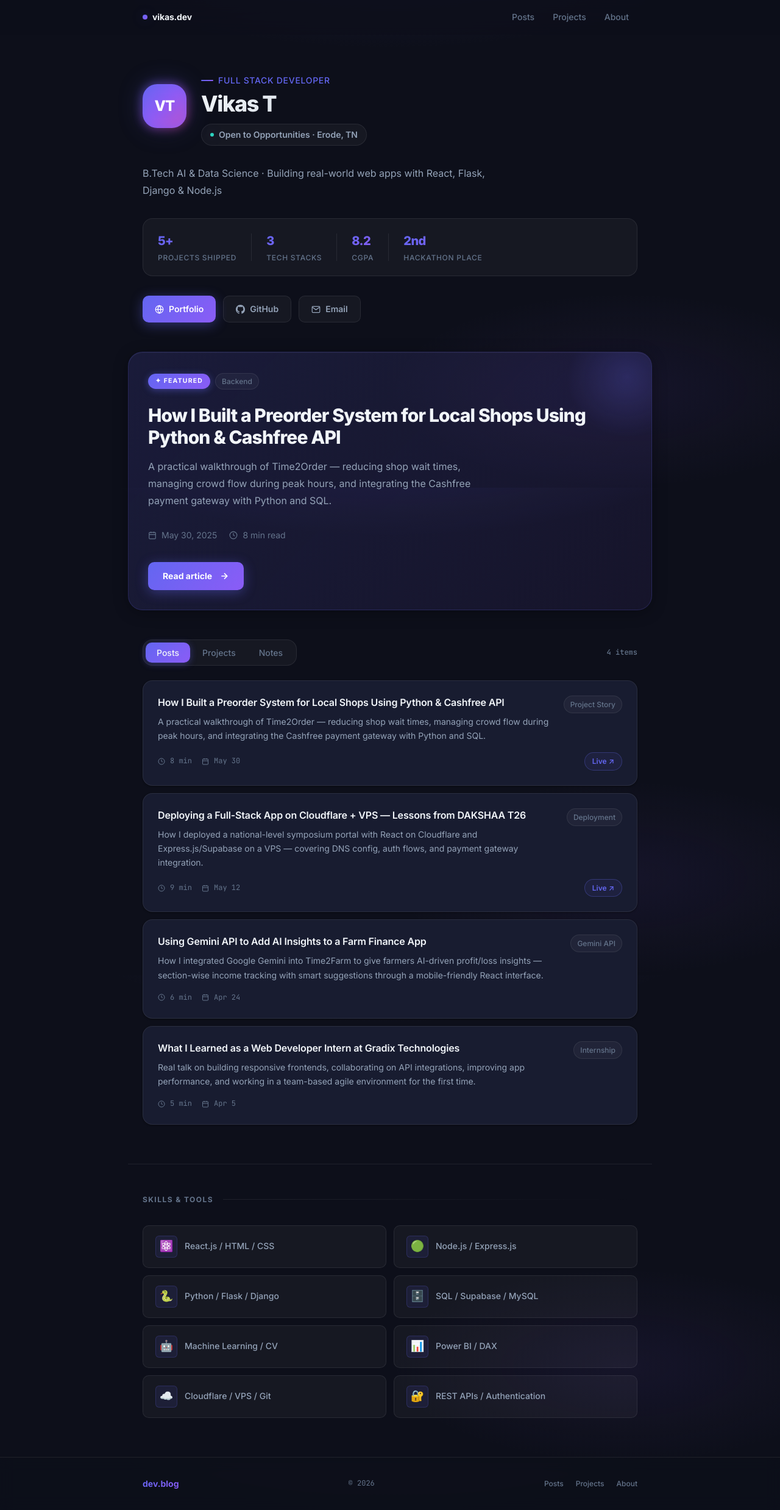
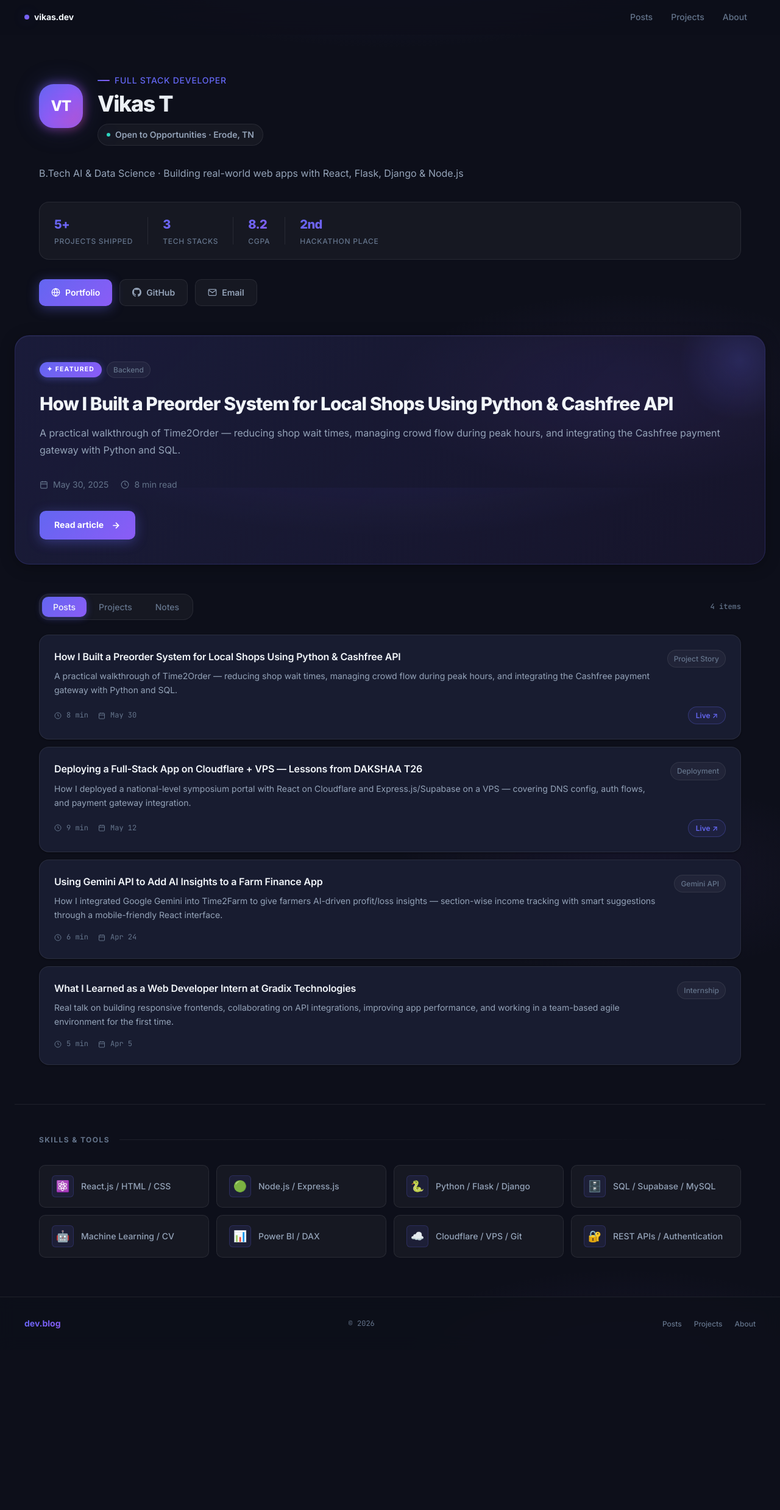
Before and after one commit to Vikasthangavel/blog, a React (Vite) app: page / in a window 1280 px wide. Shown: the whole page at 61% size. After the commit the page ends 2215 px from the top, so only its background shows below. Built offline with nearby package versions, Linux system fonts and the light colour scheme.

Commit message:
UI theme

```diff
--- a/src/components/AuthorCard.css
+++ b/src/components/AuthorCard.css
@@ -1,8 +1,7 @@
 /* ── AuthorCard — Hero Section ── */
 .author-card {
-  max-width: var(--max-width);
-  margin: 0 auto;
-  padding: var(--space-16) var(--space-6) var(--space-12);
+  width: 100%;
+  padding: var(--space-16) var(--space-10) var(--space-12);
   animation: fadeUp 0.6s ease both;
 }
 
@@ -107,7 +106,6 @@
   color: var(--text-secondary);
   line-height: 1.7;
   margin-bottom: var(--space-8);
-  max-width: 58ch;
 }
 
 /* Stats row */
--- a/src/components/FeaturedPost.css
+++ b/src/components/FeaturedPost.css
@@ -1,8 +1,8 @@
 /* ── Featured Post ── */
 .featured-post {
-  max-width: var(--max-width);
-  margin: 0 auto var(--space-12);
-  padding: var(--space-8);
+  width: 100%;
+  margin-bottom: var(--space-12);
+  padding: var(--space-10);
   background: var(--grad-surface);
   border: 1px solid rgba(99,102,241,0.2);
   border-radius: var(--radius-xl);
@@ -66,7 +66,6 @@
   font-size: var(--text-base);
   color: var(--text-secondary);
   line-height: 1.75;
-  max-width: 58ch;
   margin-bottom: var(--space-8);
 }
 
--- a/src/components/Footer.css
+++ b/src/components/Footer.css
@@ -5,9 +5,8 @@
 }
 
 .footer__inner {
-  max-width: var(--max-width);
-  margin: 0 auto;
-  padding: var(--space-8) var(--space-6);
+  width: 100%;
+  padding: var(--space-8) var(--space-10);
   display: flex;
   align-items: center;
   justify-content: space-between;
--- a/src/components/Navbar.css
+++ b/src/components/Navbar.css
@@ -16,9 +16,8 @@
 }
 
 .navbar__inner {
-  max-width: var(--max-width);
-  margin: 0 auto;
-  padding: 0 var(--space-6);
+  width: 100%;
+  padding: 0 var(--space-10);
   height: 56px;
   display: flex;
   align-items: center;
--- a/src/components/SkillsSection.css
+++ b/src/components/SkillsSection.css
@@ -1,8 +1,7 @@
 /* ── Skills Section ── */
 .skills {
-  max-width: var(--max-width);
-  margin: 0 auto;
-  padding: var(--space-12) var(--space-6) var(--space-16);
+  width: 100%;
+  padding: var(--space-12) var(--space-10) var(--space-16);
   border-top: 1px solid var(--border);
   animation: fadeUp 0.6s 0.35s ease both;
 }
@@ -30,7 +29,7 @@
 
 .skills__grid {
   display: grid;
-  grid-template-columns: repeat(2, 1fr);
+  grid-template-columns: repeat(4, 1fr);
   gap: var(--space-3);
 }
 
--- a/src/components/TabSection.css
+++ b/src/components/TabSection.css
@@ -1,8 +1,7 @@
 /* ── TabSection ── */
 .tab-section {
-  max-width: var(--max-width);
-  margin: 0 auto;
-  padding: 0 var(--space-6) var(--space-16);
+  width: 100%;
+  padding: 0 var(--space-10) var(--space-16);
   animation: fadeUp 0.6s 0.25s ease both;
 }
 
--- a/src/index.css
+++ b/src/index.css
@@ -56,7 +56,7 @@
   --radius-xl:24px; --radius-full:9999px;
 
   --transition: 0.2s ease;
-  --max-width: 860px;
+  --max-width: 100%;
 }
 
 html { scroll-behavior: smooth; }
--- a/src/pages/PostPage.css
+++ b/src/pages/PostPage.css
@@ -1,15 +1,13 @@
 .post-page {
-  max-width: 720px;
-  margin: 0 auto;
-  padding: var(--space-12) var(--space-6) var(--space-16);
+  width: 100%;
+  padding: var(--space-12) var(--space-10) var(--space-16);
   min-height: 100vh;
   animation: fadeUp 0.5s ease both;
 }
 
 .post-page__not-found {
-  max-width: 720px;
-  margin: 0 auto;
-  padding: var(--space-16) var(--space-6);
+  width: 100%;
+  padding: var(--space-16) var(--space-10);
   text-align: center;
 }
 
```
